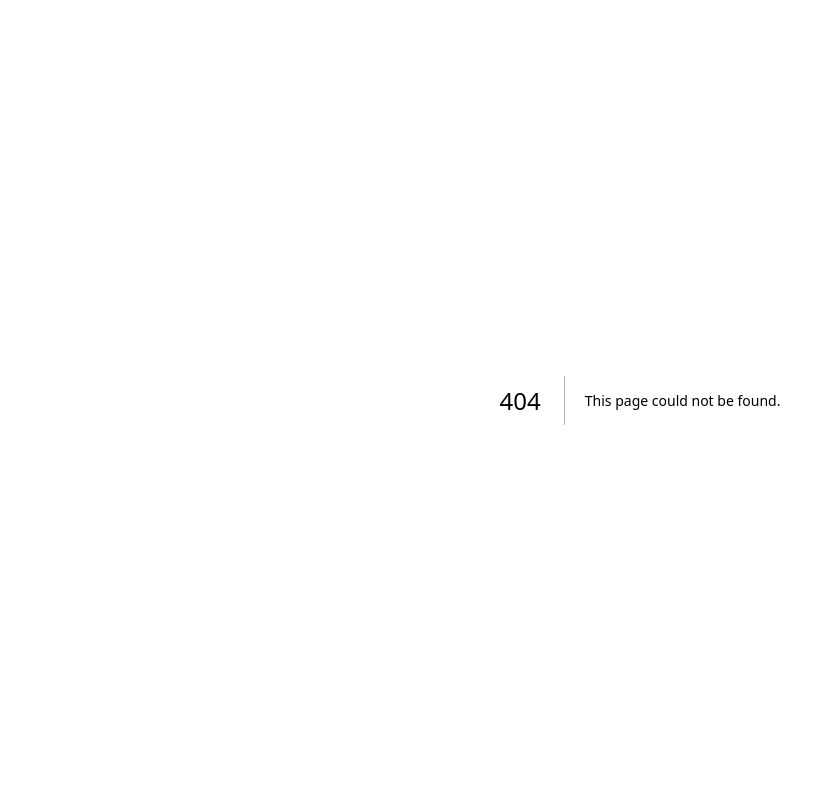
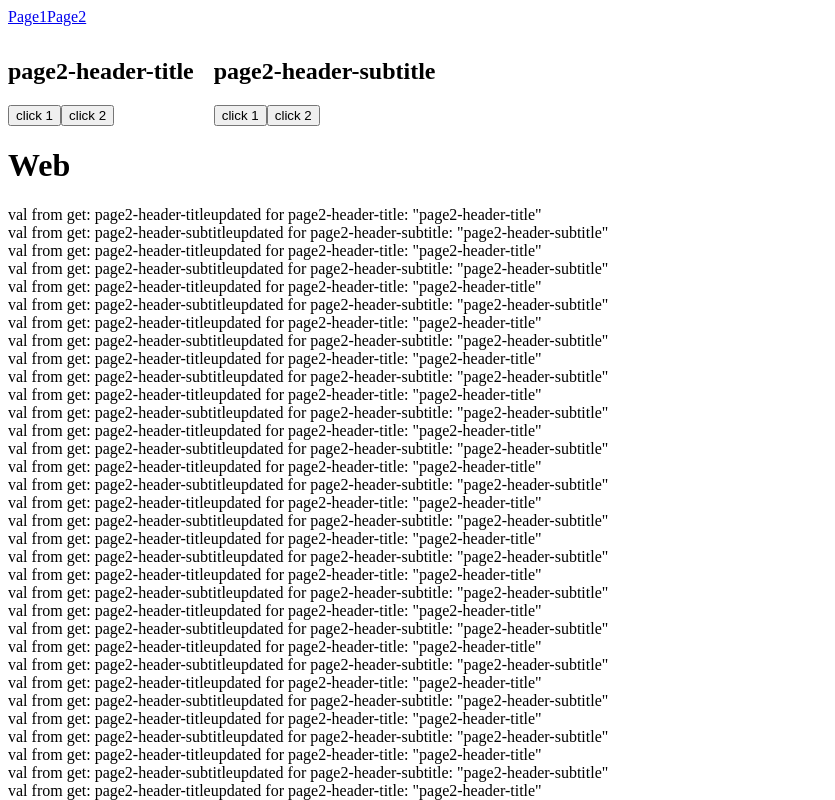
Before and after one commit to wootra/peekaboo-store, a Next.js app in the folder apps/demo/: page /page2 in a window 1280 px wide. Before the commit this address had no page. Shown: the top 800 px of the page, without its empty margins (0-835 px from the left). Built offline with nearby package versions, Linux system fonts and the light colour scheme.

Commit message:
cache share is working

```diff
--- a/apps/demo/src/app/layout.tsx
+++ b/apps/demo/src/app/layout.tsx
@@ -1,11 +1,15 @@
-export default function RootLayout({
-  children,
-}: {
-  children: React.ReactNode;
-}) {
-  return (
-    <html lang="en">
-      <body>{children}</body>
-    </html>
-  );
+import Link from 'next/link';
+
+export default function RootLayout({ children }: { children: React.ReactNode }) {
+	return (
+		<html lang='en'>
+			<body>
+				<nav style={{ position: 'sticky', top: 0, height: '30px', background: 'white', zIndex: 1 }}>
+					<Link href={'/page1'}>Page1</Link>
+					<Link href={'/page2'}>Page2</Link>
+				</nav>
+				{children}
+			</body>
+		</html>
+	);
 }
--- /dev/null
+++ b/apps/demo/src/app/page2/page.tsx
@@ -0,0 +1,43 @@
+'use client';
+
+import React, { useMemo } from 'react';
+import Updated from 'components/Updated';
+
+import Trigger from 'components/Trigger';
+import { peekaboo } from 'const';
+
+export default function Page() {
+	const slice = peekaboo.data.routes.page2;
+	// const dropDownIndex = useAtomValue(peeks.atoms.page1.dropDownIndex.init);
+	const arrays = useMemo(() => {
+		return new Array(1000).fill(null).map((_, idx) => {
+			return (
+				<div key={`id_${idx}`}>
+					<Updated boo={slice.header.title} />
+					<Updated boo={slice.header.subTitle} />
+				</div>
+			);
+		});
+	}, []);
+	return (
+		<div>
+			<div
+				style={{
+					position: 'sticky',
+					top: '30px',
+					background: 'white',
+					zIndex: 1,
+					display: 'flex',
+					gap: '20px',
+				}}
+			>
+				<Trigger boo={slice.header.title} />
+				<Trigger boo={slice.header.subTitle} />
+			</div>
+
+			{/* <div>{dropDownIndex}</div> */}
+			<h1>Web</h1>
+			{arrays}
+		</div>
+	);
+}
--- a/apps/demo/src/components/Updated.tsx
+++ b/apps/demo/src/components/Updated.tsx
@@ -9,7 +9,8 @@ function Updated<T>({ boo }: { boo: BooType<T> }) {
 	const val = usePeekaboo(boo);
 	return (
 		<div>
-			updated for ${boo.init as string}: {JSON.stringify(val)}
+			val from get: {boo.get()?.toString()}
+			updated for {boo.init as string}: {JSON.stringify(val)}
 		</div>
 	);
 }
--- a/apps/demo/src/const.ts
+++ b/apps/demo/src/const.ts
@@ -26,6 +26,12 @@ const peeks = {
 				subTitle: peeka('page1-header-subtitle'),
 			},
 		},
+		page2: {
+			header: {
+				title: peeka('page2-header-title'),
+				subTitle: peeka('page2-header-subtitle'),
+			},
+		},
 	},
 };
 
--- a/apps/demo/tsconfig.json
+++ b/apps/demo/tsconfig.json
@@ -8,7 +8,8 @@
 			{
 				"name": "next"
 			}
-    ]
+		],
+		"baseUrl": "src"
 	},
 	"include": ["src", "next-env.d.ts", ".next/types/**/*.ts"]
 }
--- a/package.json
+++ b/package.json
@@ -8,7 +8,7 @@
 		"format": "prettier --write \"**/*.{ts,tsx,md}\"",
 		"changeset": "changeset",
 		"version-packages": "changeset version",
-		"release": "turbo build --filter=docs^... && changeset publish"
+		"release": "turbo build --filter=peekaboo-store && changeset publish"
 	},
 	"devDependencies": {
 		"@changesets/cli": "^2.27.1",
--- a/packages/peekaboo/src/react/usePeekaboo.ts
+++ b/packages/peekaboo/src/react/usePeekaboo.ts
@@ -7,17 +7,18 @@ import { validateBoo } from '../utils';
 
 export const usePeekaboo = <T>(boo: BooType<T>) => {
 	validateBoo(boo);
-	const [state, setState] = useReducer((s: T, a: (_v: T) => T) => a(s), boo.init);
+	const [state, setState] = useReducer((s: T, a: (_v: T) => T) => a(s), boo.get() ?? boo.init);
 	useEffect(() => {
 		const listener: EventListenerOrEventListenerObject = e => {
 			const ev = e as CustomEvent;
 			if (ev.type === UPDATE_VALUE && ev.detail.id === boo.booId) {
-				setTimeout(() => {
-					setState(state => {
-						if (boo.get() !== state) return boo.get();
-						return state;
-					});
+				// setTimeout(() => {
+				console.log('listening');
+				setState(state => {
+					if (boo.get() !== state) return boo.get();
+					return state;
 				});
+				// });
 			}
 		};
 		window.addEventListener(UPDATE_VALUE, listener);
--- a/packages/peekaboo/src/vanilla/usePeekaboo.ts
+++ b/packages/peekaboo/src/vanilla/usePeekaboo.ts
@@ -6,7 +6,7 @@ import { validateBoo } from '../utils';
 
 export const usePeekaboo = <T>(boo: BooType<T>, setState: (val: T) => void) => {
 	validateBoo(boo);
-	let state = boo.init;
+	let state = boo.get() ?? boo.init;
 	const listener: EventListenerOrEventListenerObject = e => {
 		const ev = e as CustomEvent;
 		if (ev.type === UPDATE_VALUE && ev.detail.id === boo.booId) {
```
Also changed, not shown: apps/demo/src/app/page.tsx (+4 -13 lines), apps/demo/src/app/page1/page.tsx (added, +20 -0 lines), packages/peekaboo/package.json (+7 -4 lines), packages/peekaboo/tsup.config.ts (+5 -3 lines), 1 other file (tests, documents, lock files or other folders). Lines whose indentation alone changed are shown as unchanged.
